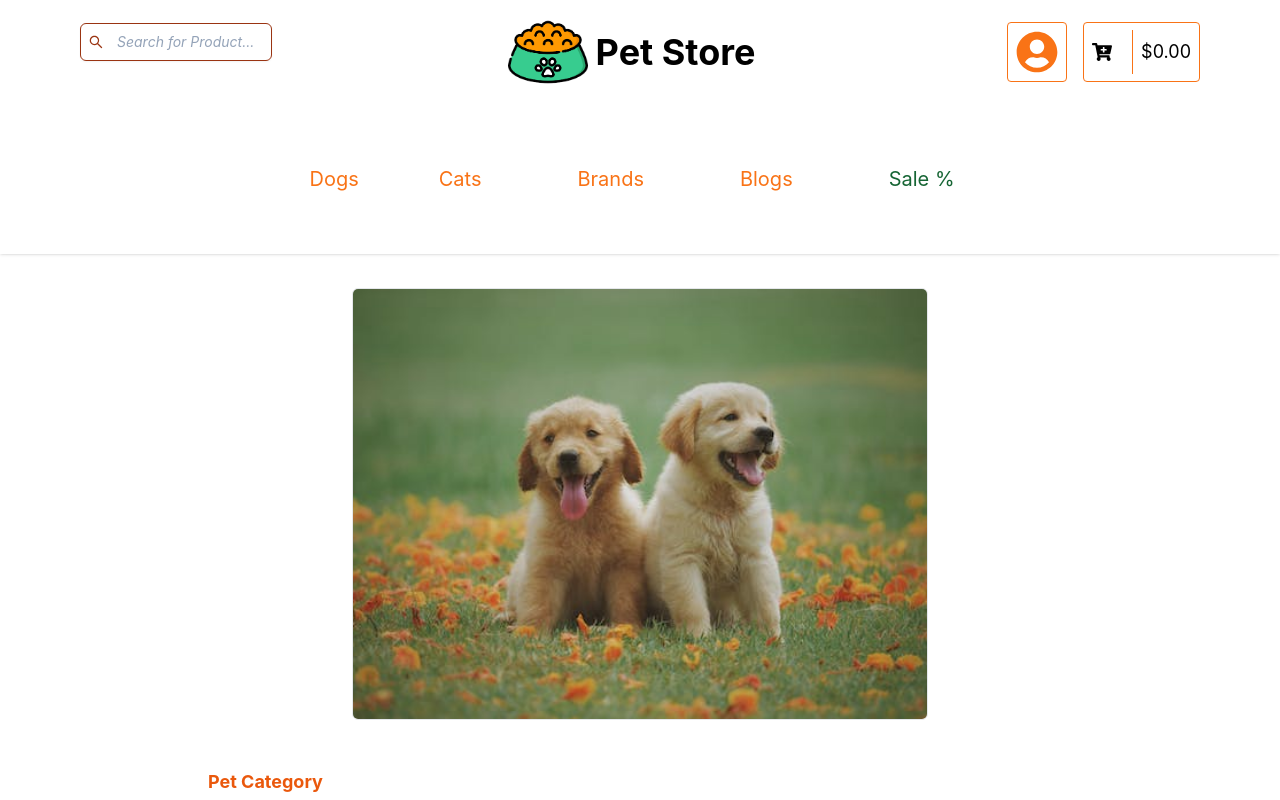
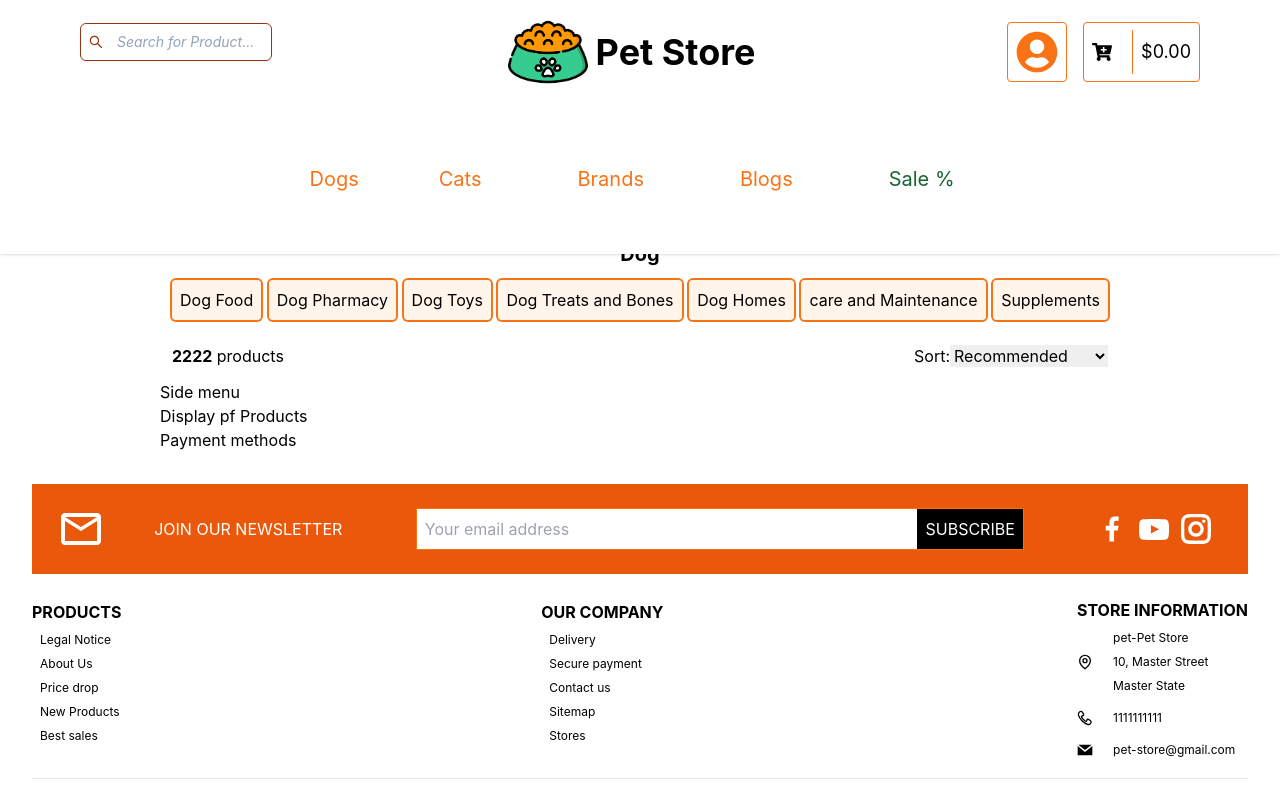
Before and after one commit to VelamPillai/pet-shop, a React (Create React App) app in the folder frontend-petshop/: page /dog in a window 1280 px wide. Before the commit this address led to /. Shown: the top 800 px of the page. Built offline with nearby package versions, Linux system fonts and the light colour scheme; no server answers; sample sign-in values are in the browser's storage.

Commit message:
initial commit with some frontend dog page

```diff
--- a/frontend-petshop/src/App.js
+++ b/frontend-petshop/src/App.js
@@ -1,53 +1,38 @@
-import { Routes, Route , Navigate } from "react-router-dom";
+import { Routes, Route, Navigate } from "react-router-dom";
 
 import "./App.css";
 
 import Footer from "./components/footer/Footer";
 import Header from "./components/header/Header";
-
 import Main from "./components/main/Main.js";
 import Login from "./components/user/Login.js";
-import Signup from "./components/user/Signup.js"
-import Profile from "./components/user/Profile.js"
+import Signup from "./components/user/Signup.js";
+import Profile from "./components/user/Profile.js";
 import Account from "./components/user/Account.js";
 import Notification from "./components/user/Notification.js";
-
-
+import Dog from "./components/petType/Dog";
 
 function App() {
   return (
-    <div className="    h-screen md:w-[100vw] flex flex-col" >
-
-      <div className=" ">
+    <div className="    h-screen md:w-[100vw] flex flex-col">
       <Header />
-      </div>
-
-
-
       <div className="w-3/4 mx-auto mt-[15rem] ">
         <Routes>
           <Route path="/">
-          <Route
-            index={true}
-            path="/"
-            className="min-h-screen"
-            element={<Main />}
-          />
+            <Route index={true} path="/" className="min-h-screen" element={<Main />} />
           </Route>
           <Route index={false} path="login" element={<Login />} />
           <Route index={false} path="signup" element={<Signup />} />
-
           <Route index={false} path="profile" element={<Profile />} />
           <Route index={false} path="account" element={<Account />} />
           <Route index={false} path="notification" element={<Notification />} />
 
-        <Route path="*" element={<Navigate to="/" replace />}
-    />
+           <Route index={false} path="dog" element={<Dog />} />
 
+          <Route path="*" element={<Navigate to="/" replace />} />
         </Routes>
       </div>
       <Footer />
-
     </div>
   );
 }
--- a/frontend-petshop/src/components/header/Header.js
+++ b/frontend-petshop/src/components/header/Header.js
@@ -18,32 +18,39 @@ export default function Header() {
 
   return (
     <div className="flex flex-col md:justify-between items-center  md:shadow  mb-3  z-50 w-[100vw] fixed top-0 bg-white ">
-       <div onClick={homePageHandler} className=" font-bold  flex md:hidden justify-center items-center">
-          <img src={Logo} alt="header-icon" className=" w-20 mr-2" />
-          <p className="text-2xl">Pet Store </p>
+      <div
+        onClick={homePageHandler}
+        className=" font-bold  flex md:hidden justify-center items-center"
+      >
+        <img src={Logo} alt="header-icon" className=" w-20 mr-2" />
+        <p className="text-2xl">Pet Store </p>
+      </div>
+      <div className="flex justify-between items-center md:px-[5rem] md:w-[100%] relative ">
+        <div className=" hidden lg:flex z-10">
+          <HeaderSearch />
         </div>
-      <div className="flex justify-between items-center md:px-[5rem] md:w-[100%] relative ">
-        <div className=" hidden lg:flex z-10"><HeaderSearch /></div>
 
-        <div onClick={homePageHandler} className="md:text-4xl font-bold  md:p-3  hidden md:flex  justify-center items-center">
+        <div
+          onClick={homePageHandler}
+          className="md:text-4xl font-bold  md:p-3  hidden md:flex  justify-center items-center"
+        >
           <img src={Logo} alt="header-icon" className=" w-20 mr-2" />
           <p className="">Pet Store </p>
         </div>
         <div className="block md:hidden  ">
-        <Navbar />
+          <Navbar />
         </div>
         {user && <Logout />}
 
-
-
         <HeaderMenu />
-
       </div>
 
-      <div className=" block lg:hidden "><HeaderSearch /></div>
+      <div className=" block lg:hidden ">
+        <HeaderSearch />
+      </div>
       <div className="hidden md:block">
         <Navbar />
-        </div>
+      </div>
     </div>
   );
 }
--- a/frontend-petshop/src/components/navbar/Navbar.js
+++ b/frontend-petshop/src/components/navbar/Navbar.js
@@ -1,9 +1,9 @@
-import { NavLink, Outlet } from "react-router-dom";
+import { Navigate, NavLink,Outlet } from "react-router-dom";
 import React, { useState } from "react";
 
 import { FaAngleDoubleDown, FaAngleDoubleUp , FaCartPlus } from "react-icons/fa";
 
-
+import Dog from "../petType/Dog";
 
 
 const Navbar = () => {
@@ -18,9 +18,10 @@ const Navbar = () => {
 
       <ul className="hidden md:flex  md:justify-between md:items-center md:p-2 ">
         <li >
-          <NavLink to="/dogs" className=" md:leading-7     lg:p-[2rem] md:p-[1rem]  md:hover:underline " >
+           <NavLink to="/dog" className=" md:leading-7     lg:p-[2rem] md:p-[1rem]  md:hover:underline " >
             Dogs
           </NavLink>
+
         </li>
         <li>
           <NavLink to="/cats" className=" md:leading-7 md:hover:underline border-black/6 my-2 border-box lg:p-[3rem] md:p-[1rem]">
--- a/frontend-petshop/src/components/petType/Dog.js
+++ b/frontend-petshop/src/components/petType/Dog.js
@@ -1,9 +1,57 @@
-import React from 'react'
+import React from "react";
+import { useNavigate } from "react-router-dom";
 
 export default function Dog() {
+  const navigate = useNavigate();
+  const dogMenu = [
+    "Dog Food",
+    "Dog Pharmacy",
+    "Dog Toys",
+    "Dog Treats and Bones",
+    "Dog Homes",
+    "care and Maintenance",
+    "Supplements",
+  ];
+
   return (
+    <div className="flex flex-col">
+      <p className="flex justify-center items-center text-xl font-bold">Dog</p>
       <div>
-          <p>H</p>
+        <ul className="flex flex-row justify-between m-3">
+          {/* dog menu */}
+          {dogMenu.map((item) => {
+            return (
+              <li className="p-2  ring-2 ring-orange-500 rounded bg-orange-200/25 hover:ring-green-500 hover:bg-green-100/25">
+                {item}
+              </li>
+            );
+          })}
+        </ul>
+      </div>
+      <div className="flex flex-row justify-between m-3">
+        {/* products */}
+        <p>
+          <span className="font-bold">2222</span> products
+        </p>
+        {/* search - drop down menu - filter */}
+        <div>
+          <label for="sort">Sort:</label>
+          <select name="dog-product-sort" id="dog-product-sort">
+            <option value="">Recommended</option>
+            <option value="bestseller">Best Seller</option>
+            <option value="newest-items">Newest items</option>
+            <option value="low-price">Price (low to high)</option>
+            <option value="high-price">Price (high to low)</option>
+          </select>
+        </div>
+      </div>
+      <div>
+        {/* side menu */}
+        <p>Side menu</p>
+        {/* products card */}
+        <p>Display pf Products</p>
+      </div>
+      <div>Payment methods</div>
     </div>
-  )
+  );
 }
```
Lines whose indentation alone changed are shown as unchanged.
